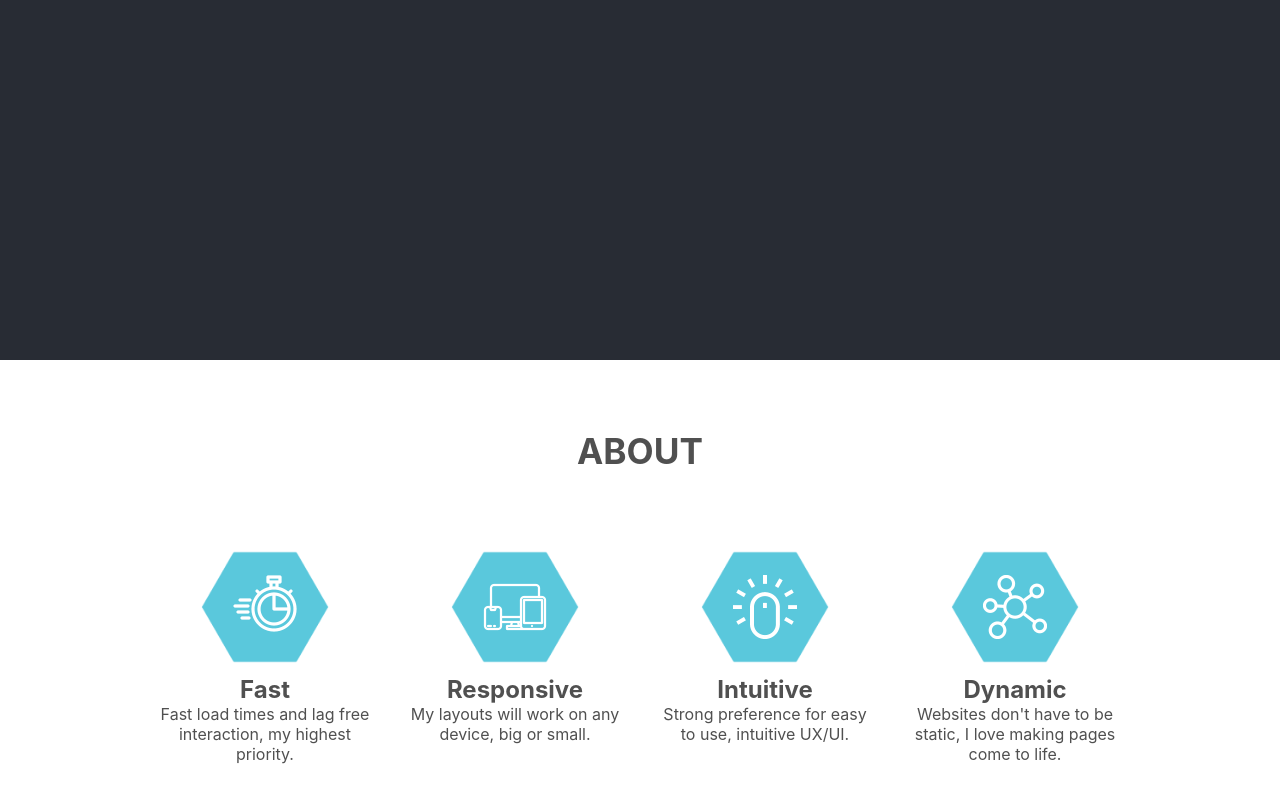
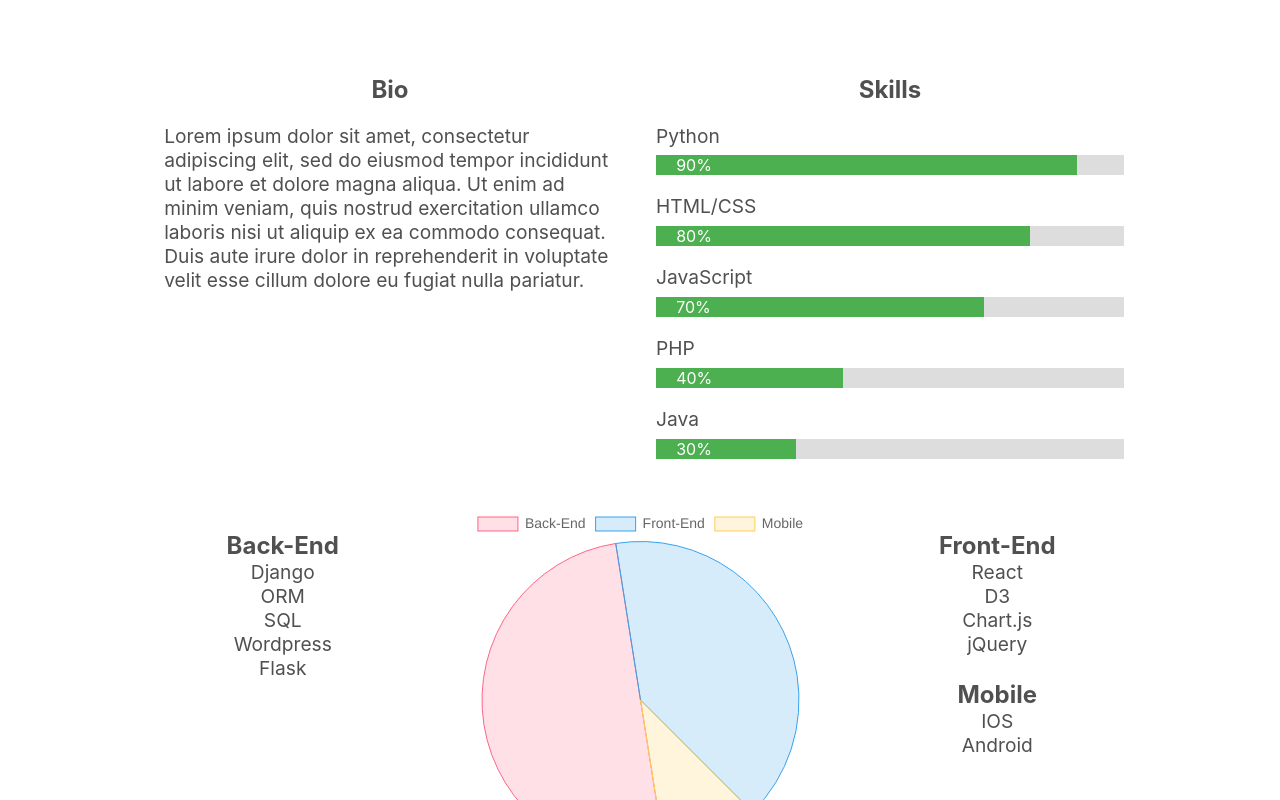
Before and after one commit to JasonGodmere/Portfolio-Website, a React (Create React App) app in the folder frontend/: page / in a window 1280 px wide. Shown: the part 440-1240 px from the top of the page. Built offline with nearby package versions, Linux system fonts and the light colour scheme.

Commit message:
removed About-header icons and replaced with bio and skills. Currently only a rough mockup

```diff
--- a/frontend/src/App.css
+++ b/frontend/src/App.css
@@ -1,3 +1,7 @@
+
+* {
+  box-sizing: border-box;
+}
 
 .App {
   text-align: center;
@@ -16,7 +20,7 @@
 
 .App-header {
   background-color: #282c34;
-  min-height: 100vh;
+  height: 12em;
   display: flex;
   flex-direction: column;
   align-items: center;
--- a/frontend/src/components/portfolio/About.js
+++ b/frontend/src/components/portfolio/About.js
@@ -17,34 +17,44 @@ export default class About extends Component {
 
         <div className="About-header">
           <div>
-            <img className="About-icon" src={stopwatch} alt="Clock"/>
-            <h2 className="Port-header--md">Fast</h2>
+            <h2>Bio</h2>
             <p>
-              Fast load times and lag free interaction, my highest priority.
+              Lorem ipsum dolor sit amet, consectetur adipiscing elit,
+              sed do eiusmod tempor incididunt ut labore et dolore magna
+              aliqua. Ut enim ad minim veniam, quis nostrud exercitation
+              ullamco laboris nisi ut aliquip ex ea commodo consequat.
+              Duis aute irure dolor in reprehenderit in voluptate velit
+              esse cillum dolore eu fugiat nulla pariatur.
             </p>
           </div>
           <div>
-            <img className="About-icon" src={responsive} alt="Clock"/>
-            <h2 className="Port-header--md">Responsive</h2>
-            <p>
-              My layouts will work on any device, big or small.
-            </p>
-          </div>
-          <div>
-            <img className="About-icon" src={mouse} alt="Clock"/>
-            <h2 className="Port-header--md">Intuitive</h2>
-            <p>
-              Strong preference for easy to use, intuitive UX/UI.
-            </p>
-          </div>
-          <div>
-            <img className="About-icon" src={molecule} alt="Clock"/>
-            <h2 className="Port-header--md">Dynamic</h2>
-            <p>
-              Websites don't have to be static, I love making pages come to life.
-            </p>
+            <h2>Skills</h2>
+            <div class="About-skills-container">
+              <p>Python</p>
+              <div class="About-skills">
+                <div class="About-skill python"><p>90%</p></div>
+              </div>
+              <p>HTML/CSS</p>
+              <div class="About-skills">
+                <div class="About-skill html-css"><p>80%</p></div>
+              </div>
+              <p>JavaScript</p>
+              <div class="About-skills">
+                <div class="About-skill js"><p>70%</p></div>
+              </div>
+              <p>PHP</p>
+              <div class="About-skills">
+                <div class="About-skill php"><p>40%</p></div>
+              </div>
+              <p>Java</p>
+              <div class="About-skills">
+                <div class="About-skill java"><p>30%</p></div>
+              </div>
+            </div>
           </div>
         </div>
+
+
 
         <div class="About-chart-container">
           <div>
@@ -81,9 +91,8 @@ export default class About extends Component {
             </ul>
             <h2 class="Port-header--sm Port-header--list">Mobile</h2>
             <ul class="Port--list">
-              <li>Swift-UI</li>
-              <li>Swift</li>
-              <li>Kotlin</li>
+              <li>IOS</li>
+              <li>Android</li>
             </ul>
           </div>
         </div>
@@ -97,7 +106,7 @@ const chartData = {
   labels: ['Back-End', 'Front-End', 'Mobile'],
   datasets: [{
     label: '# of Votes',
-    data: [45, 45, 10],
+    data: [50, 40, 10],
     backgroundColor: [
       'rgba(255, 99, 132, 0.2)',
       'rgba(54, 162, 235, 0.2)',
--- a/frontend/src/components/portfolio/Portfolio.css
+++ b/frontend/src/components/portfolio/Portfolio.css
@@ -4,6 +4,16 @@
   margin: auto;
   max-width: 1000px;
 }
+.Port-container p {
+  font-size: 1.2em;
+  text-align: left;
+  margin-right: 2ch;
+  margin-left: 2ch;
+}
+.Port-container li {
+  font-size: 1.2em;
+}
+
 .Port-header--lg {
   padding-top: 2em;
   padding-bottom: 2em;
@@ -29,37 +39,52 @@
   margin: 0;
   padding: 0;
 }
-.Port--list > li {
-  font-size: 1.2em;
-}
 
 /*grid wrapper*/
 .About-header {
   margin: 0;
   padding: 0;
   display: grid;
-  grid-template-columns: 1fr 1fr 1fr 1fr;
+  grid-template-columns: 1fr 1fr;
 }
 /*grid boxes*/
 .About-header > div {
   margin: 0;
   padding: 0;
 }
-.About-header p {
+
+/* Skills chart on about page */
+.About-skills-container {
+  margin-right: 1em;
   margin-left: 1em;
-  margin-right: 1em;
+}
+.About-skills-container > p {
+  padding-left: 0;
+  padding-bottom: 0.2em;
+  margin-left: 0;
+  margin-bottom: 0.2em;
+}
+.About-skills {
+  width: 100%;
+  background-color: #ddd;
+}
+.About-skill {
+  padding: 0;
+  color: white;
+}
+.About-skill > p {
+  font-size: 1em;
+  text-align: left;
+  padding-top: 0;
+  padding-bottom: 0;
   margin-top: 0;
+  margin-bottom: 0;
 }
-
-.About-icon {
-  height: 4em;
-  width: 4em;
-  padding: 2em;
-  background-image: url("./images/hexagon.png");
-  background-repeat: no-repeat;
-  background-position: center;
-  background-size: contain;
-}
+.python {width: 90%; background-color: #4CAF50;}
+.html-css {width: 80%; background-color: #4CAF50;}
+.js {width: 70%; background-color: #4CAF50;}
+.php {width: 40%; background-color: #4CAF50;}
+.java {width: 30%; background-color: #4CAF50;}
 
 .About-chart-container {
   margin-top: 3em;
```
